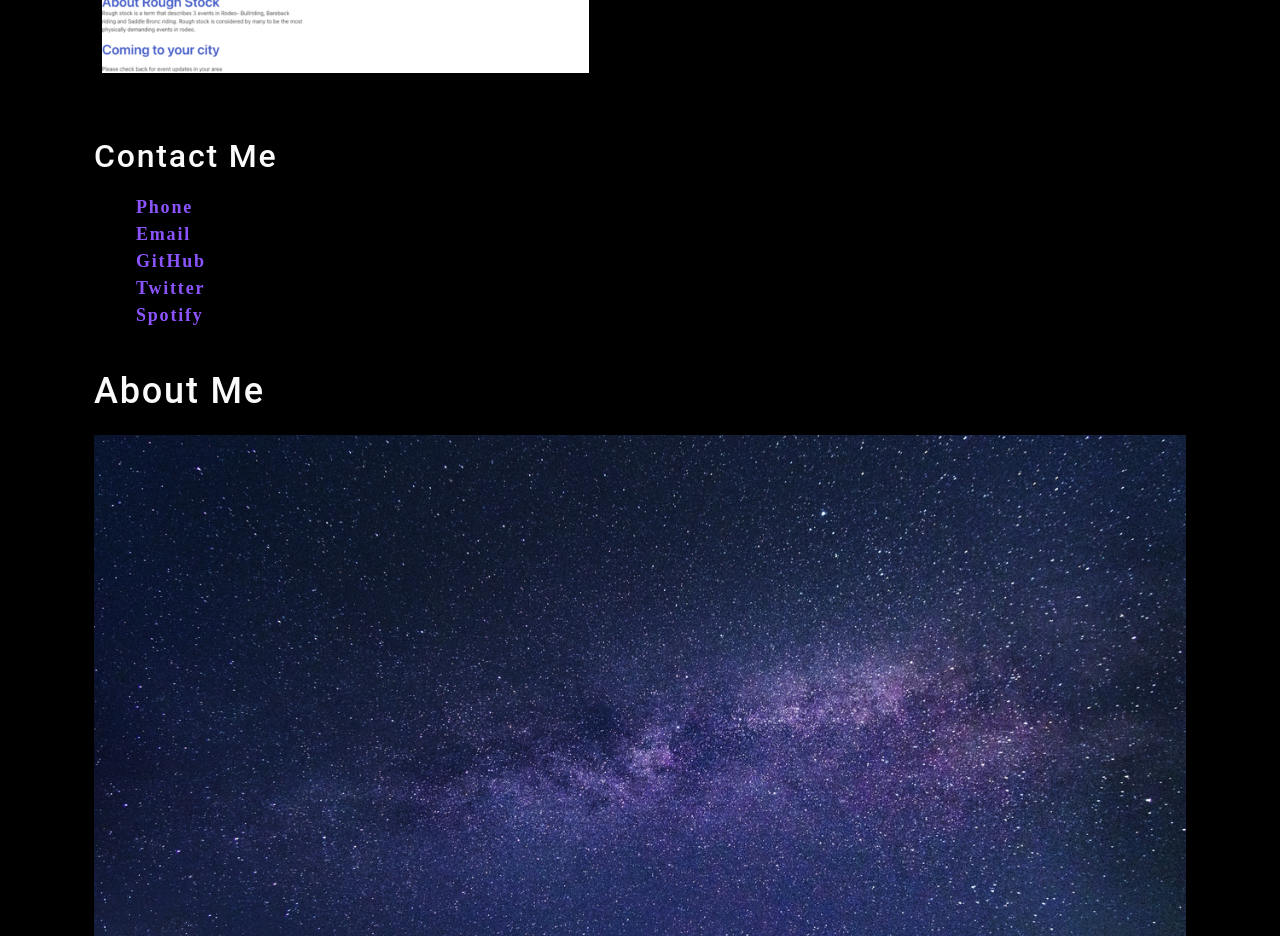
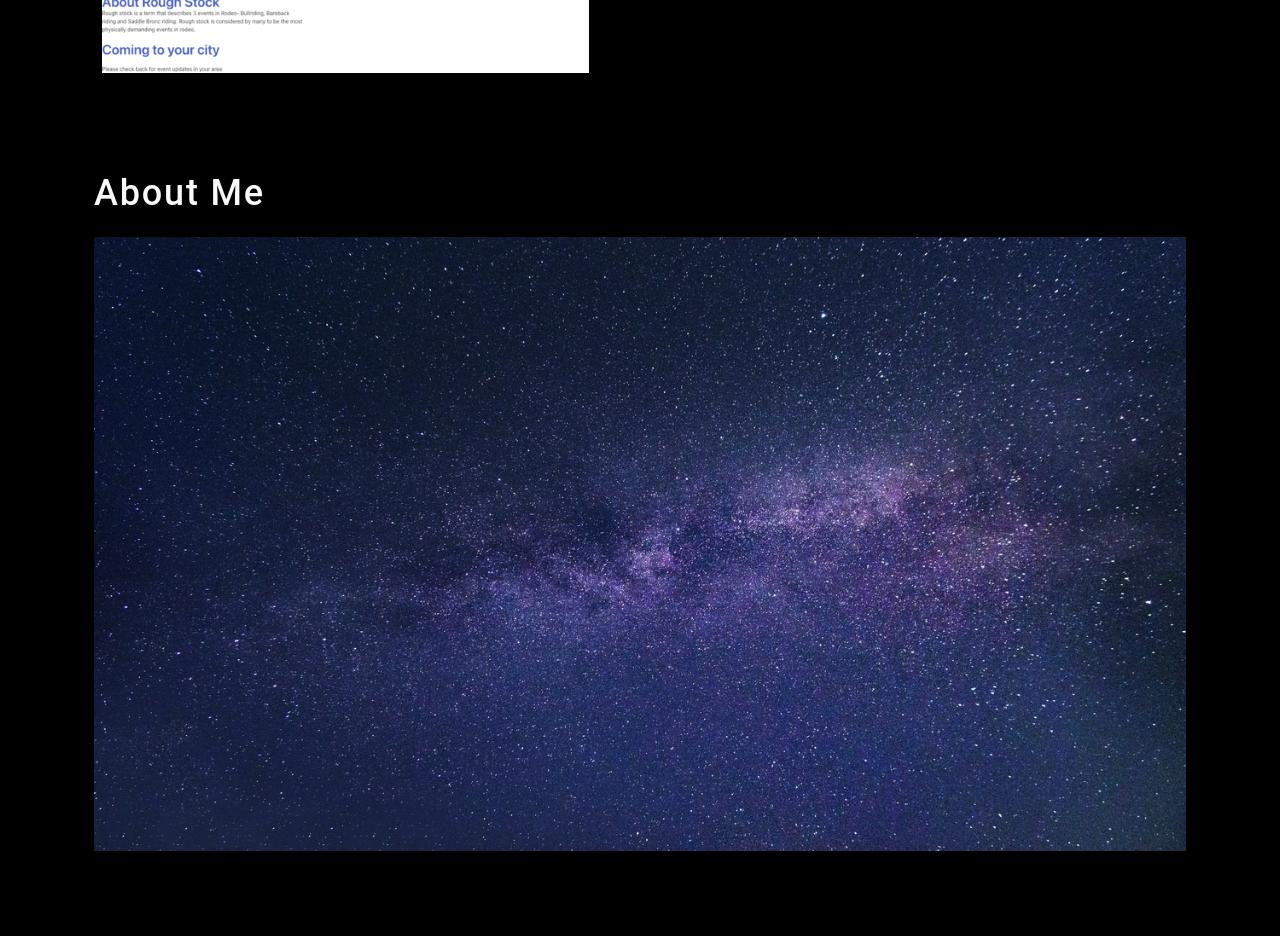
Before and after one commit to kanellakise/enchanted-relic, a React (Create React App) app: page / in a window 1280 px wide. Shown: the part 1200-2136 px from the top of the page. Built offline with nearby package versions, Linux system fonts and the light colour scheme.

Commit message:
added conditional page rendering

```diff
--- a/src/App.js
+++ b/src/App.js
@@ -6,6 +6,8 @@
 import ContactDisplay from './components/Contact';
 
 function App() {
+
+  const [contactSelected, setContactSelected] = useState(false);
 
   const [categories] = useState([
     {
@@ -33,13 +35,18 @@
         categories={categories}
         setCurrentCategory={setCurrentCategory}
         currentCategory={currentCategory}
+        contactSelected={contactSelected}
+        setContactSelected={setContactSelected}
       ></Nav>
       <main>
-        <Gallery
-          currentCategory={currentCategory}
-        ></Gallery>
+      {!contactSelected ? (
+        <>
+        <Gallery currentCategory={currentCategory}></Gallery>
+        <About></About>
+        </>
+      ) : (
         <ContactDisplay></ContactDisplay>
-        <About></About>
+      )}
       </main>
       <footer>
       </footer>
--- a/src/components/Nav/index.js
+++ b/src/components/Nav/index.js
@@ -6,11 +6,13 @@
     categories = [],
     setCurrentCategory,
     currentCategory,
+    contactSelected,
+    setContactSelected
   } = props;
 
-useEffect(() => {
-  document.title = (currentCategory.title);
-}, [currentCategory]);
+  useEffect(() => {
+    document.title = (currentCategory.title);
+  }, [currentCategory]);
 
   return (
     <header>
@@ -27,23 +29,25 @@
       <nav>
         <ul className="flex-row">
           <li className="mx-2">
-            <a href="#about">
+            <a href="#about" onClick={() => setContactSelected(false)}>
               About Me
             </a>
           </li>
-          <li className="mx-2">
-            <span>Contact</span>
+          <li className={`mx-2 ${contactSelected && 'navActive'}`}>
+            <span onClick={() => setContactSelected(true)}>Contact</span>
           </li>
           <li className="mx-2">
             <a href="https://drive.google.com/file/d/1rmrTVq4HOX8tmwCUQY8sUeiLhjWYpm3U/view?usp=sharing" target="about_blank">Resume</a>
           </li>
           {categories.map((category) => (
             <li
-              className={`mx-1 ${currentCategory.name === category.name && 'navActive'
-                }`} key={category.name}
+              className={`mx-1 ${currentCategory.name === category.name && !contactSelected && 'navActive'
+                }`}
+              key={category.name}
             >
               <span onClick={() => {
-                setCurrentCategory(category)
+                setCurrentCategory(category);
+                setContactSelected(false);
               }}
               >
                 {category.title}
```
